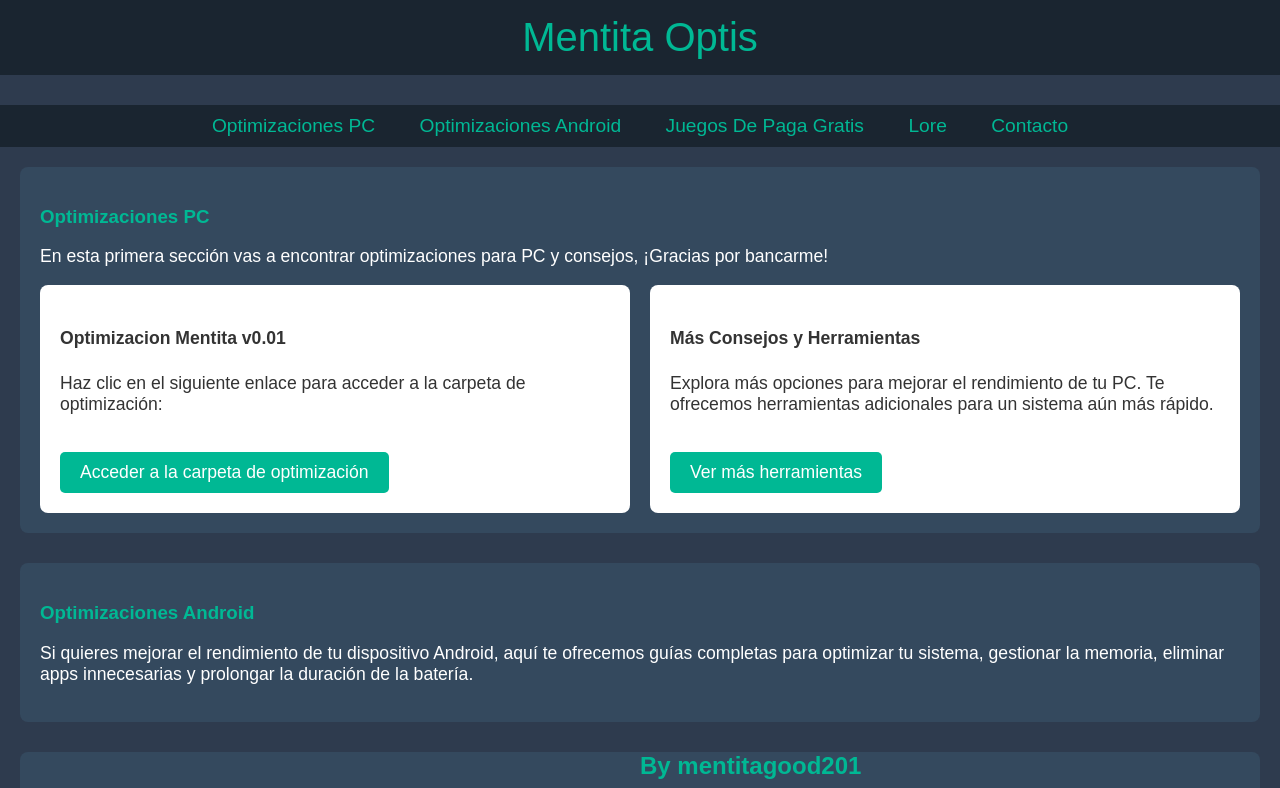
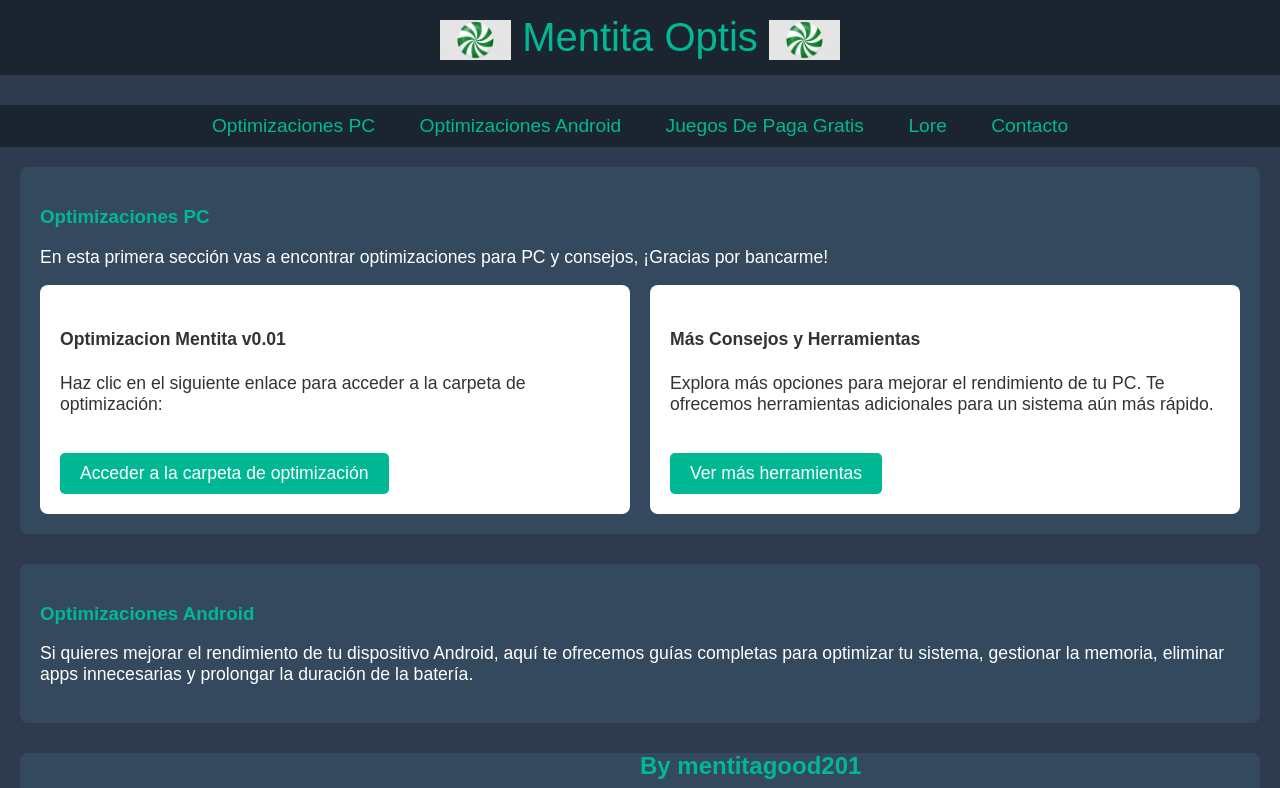
Before and after one commit to mentitagood201/menta-optis, a plain HTML site: page index.html in a window 1280 px wide. Shown: the top 788 px of the page. Drawn offline with Linux system fonts and the light colour scheme.

Commit message:
Add files via upload

```diff
--- a/index.html
+++ b/index.html
@@ -19,6 +19,10 @@
             font-size: 2.5em;
             color: #00b894;
             margin-bottom: 30px;
+        }
+        .header img {
+            height: 40px;
+            vertical-align: middle;
         }
         .menu {
             text-align: center;
@@ -110,7 +114,9 @@
 </head>
 <body>
     <div class="header">
+        <img src="mentita.jpg" alt="menta izquierda">
         Mentita Optis
+        <img src="mentita.jpg" alt="menta derecha">
     </div>
 
     <div class="menu">
```
